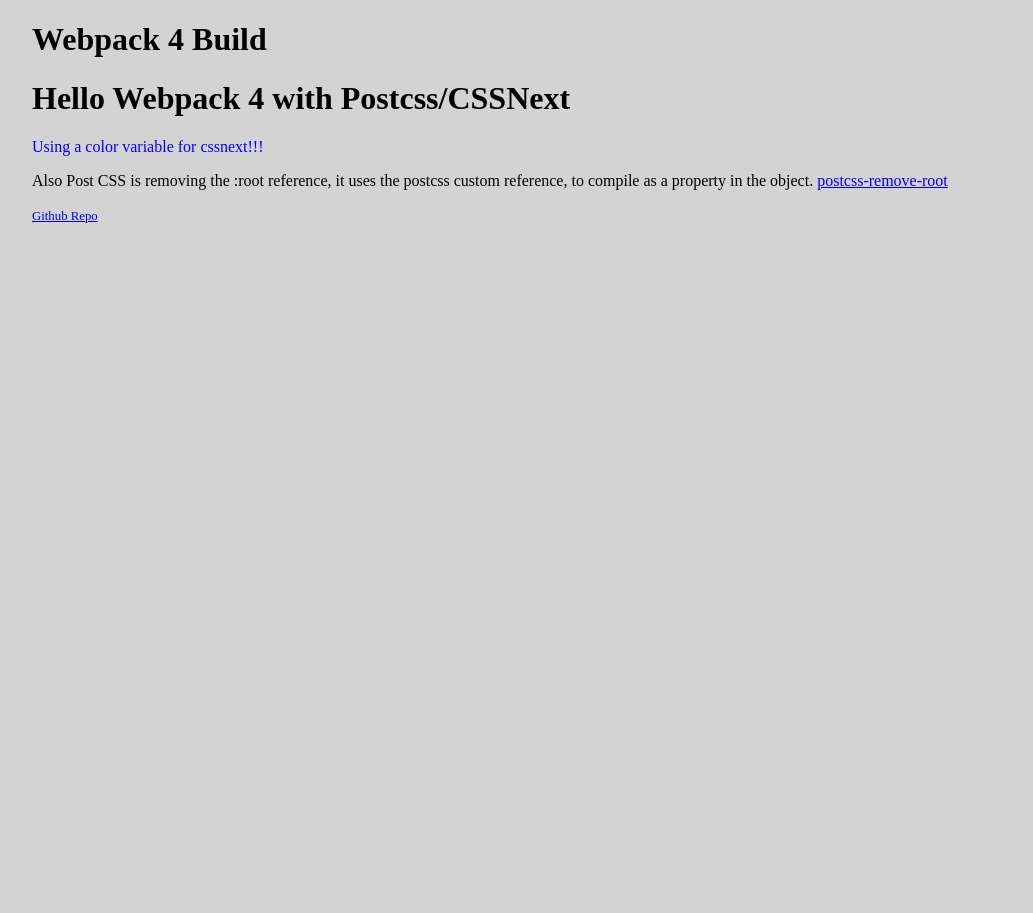
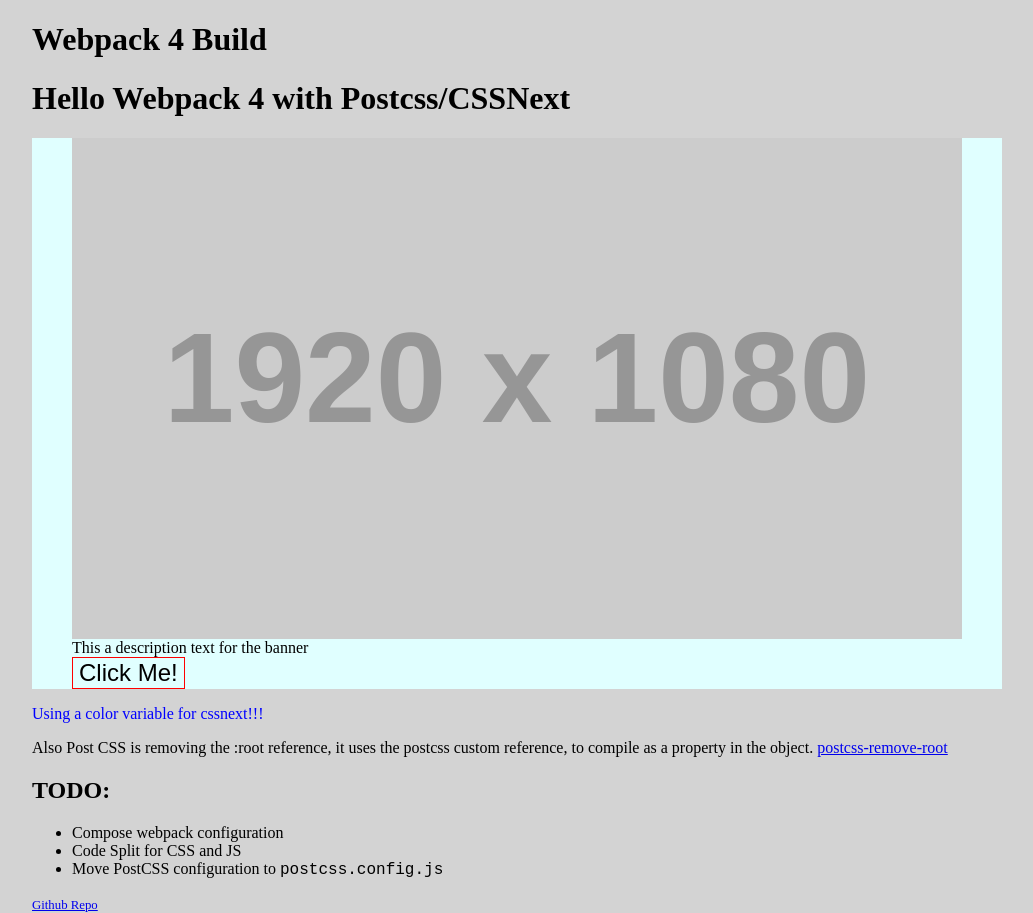
Before and after one commit to pepemiyashiro/WebStarterKit, a website: page dist/index.html in a window 1280 px wide. Shown: the whole page, without its empty margins (123-1156 px from the left). Before the commit the page ends 800 px from the top, so only its background shows below. Drawn offline with Linux system fonts and the light colour scheme; placeholder pictures from the web are drawn by us.

Commit message:
[postcss] Testing nested styles

```diff
--- a/src/index.js
+++ b/src/index.js
@@ -1,13 +1,5 @@
 import './style.css';
 
+import './ui-elements/particles/p-banner/p-banner';
+
 const $main = document.querySelector('main');
-
-$main.innerHTML = `
-    <h1>Hello Webpack 4 with Postcss/CSSNext</h1>
-    <section>
-        <article>
-            <p class="color-blue">Using a color variable for cssnext!!!</p>
-            <p>Also Post CSS is removing the :root reference, it uses the postcss custom reference, to compile as a property in the object. <a href="https://github.com/cbracco/postcss-remove-root">postcss-remove-root</a></p>
-        </article>
-    </section>
-`;
--- a/src/style.css
+++ b/src/style.css
@@ -1,5 +1,5 @@
 @import "sanitize.css";
-
+@import "./ui-elements/particles/p-banner/p-banner.css";
 :root {
     --color-blue: blue;
 }
@@ -13,3 +13,9 @@
     max-width: 970px;
     margin:  0 auto;
 }
+
+
+img {
+    height: auto;
+    max-width: 100%;
+}
--- a/src/ui-elements/atoms/a-button/a-button.css
+++ b/src/ui-elements/atoms/a-button/a-button.css
@@ -0,0 +1,3 @@
+.a-button {
+    border: 1px solid red;
+}
--- a/src/ui-elements/atoms/a-button/a-button.js
+++ b/src/ui-elements/atoms/a-button/a-button.js
@@ -0,0 +1 @@
+console.log("Button have been loaded");
--- a/src/ui-elements/particles/p-banner/p-banner.css
+++ b/src/ui-elements/particles/p-banner/p-banner.css
@@ -0,0 +1,8 @@
+@import '../../atoms/a-button/a-button.css';
+
+.p-banner {
+    background-color: lightcyan;
+    .a-button {
+        font-size: 1.5em;
+    }
+}
--- a/src/ui-elements/particles/p-banner/p-banner.js
+++ b/src/ui-elements/particles/p-banner/p-banner.js
@@ -0,0 +1 @@
+import '../../atoms/a-button/a-button';
```
Also changed, not shown: dist/index.html, dist/main.js, dist/style.css.
